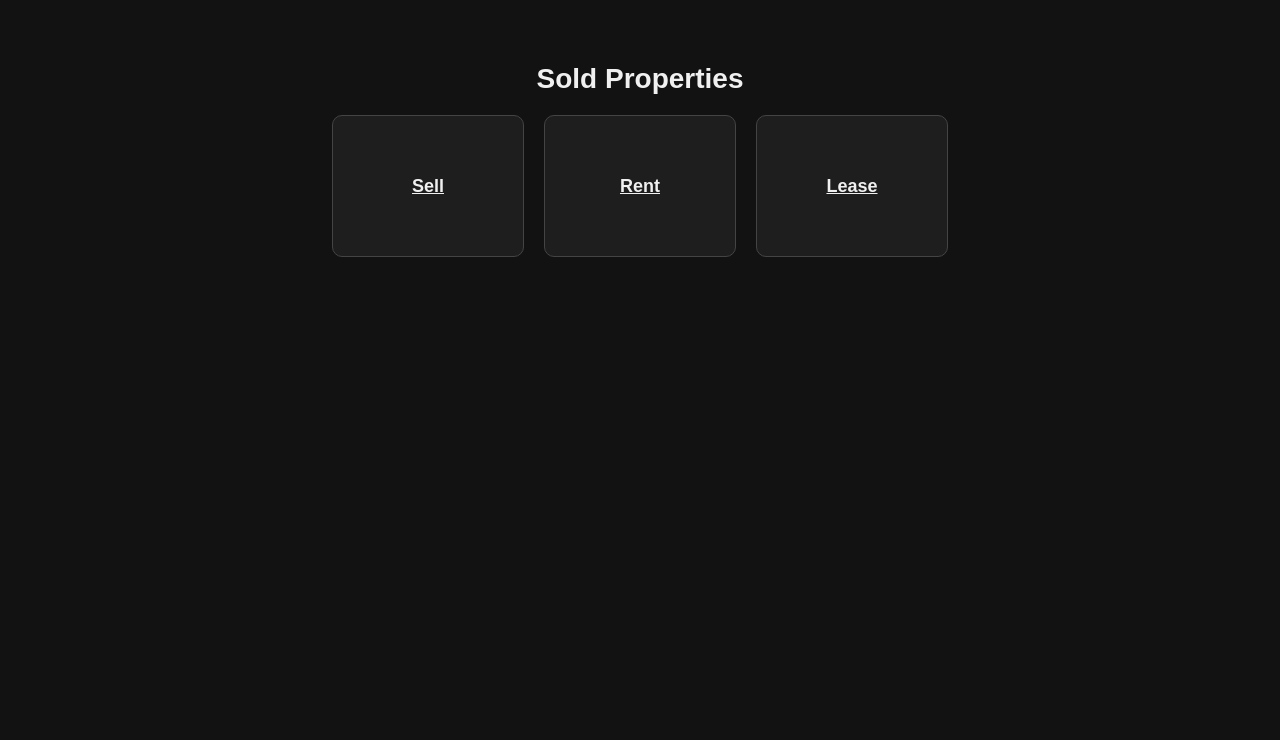
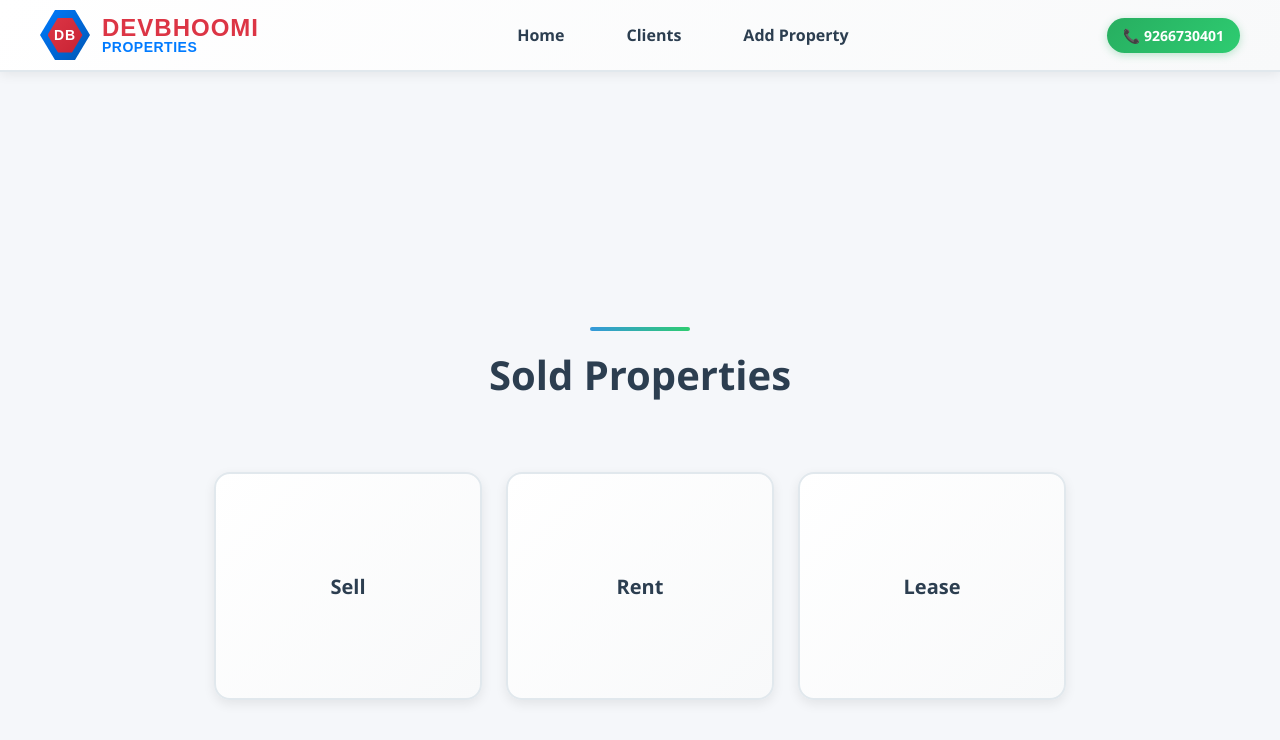
Before and after one commit to ajaykhatidev/property-managment-frontend, a React (Vite) app: page /sold in a window 1280 px wide. Shown: the top 740 px of the page. Built offline with nearby package versions, Linux system fonts and the light colour scheme.

Commit message:
Updated App.jsx

```diff
--- a/src/App.css
+++ b/src/App.css
@@ -2,9 +2,9 @@
 html, body {
   margin: 0;
   padding: 0;
-  font-family: Arial, sans-serif;
-  background-color: #121212; /* Dark background */
-  color: #f0f0f0; /* Light text */
+  font-family: 'Segoe UI', Tahoma, Geneva, Verdana, sans-serif;
+  background-color: #f5f7fa;
+  color: #2c3e50;
 }
 
 /* ======================= */
@@ -12,42 +12,47 @@ html, body {
 /* ======================= */
 .home-container {
   display: flex;
-  gap: 20px;
+  gap: 24px;
   justify-content: center;
   flex-wrap: wrap;
-  margin-top: 50px;
-  padding: 0 20px;
-  min-height: 100vh; /* Full height */
+  padding: 60px 20px;
+  min-height: calc(100vh - 70px);
+  max-width: 1200px;
+  margin: 0 auto;
+  align-items: center;
 }
 
 .card {
-  padding: 20px;
-  border: 1px solid #444;
+  padding: 32px;
+  border: 2px solid #e1e8ed;
   cursor: pointer;
   text-align: center;
-  width: 150px;
-  height: 100px;
+  width: 200px;
+  height: 160px;
   display: flex;
   justify-content: center;
   align-items: center;
-  font-weight: bold;
-  font-size: 18px;
-  border-radius: 10px;
-  transition: transform 0.2s, box-shadow 0.2s, background 0.2s;
-  background-color: #1e1e1e; /* Dark card background */
-  color: #f0f0f0; /* Light text */
+  font-weight: 700;
+  font-size: 20px;
+  border-radius: 16px;
+  transition: all 0.3s ease;
+  background: linear-gradient(135deg, #ffffff, #f8f9fa);
+  color: #2c3e50;
+  text-decoration: none;
+  box-shadow: 0 4px 12px rgba(0, 0, 0, 0.08);
 }
 
 .card a {
   text-decoration: none;
-  color: inherit; /* Inherit color from card */
+  color: inherit;
 }
 
-/* Hover effect */
 .card:hover {
-  transform: scale(1.05);
-  box-shadow: 0 8px 16px rgba(255, 255, 255, 0.1);
-  background-color: #333; /* Slightly lighter on hover */
+  transform: translateY(-8px);
+  box-shadow: 0 12px 28px rgba(0, 0, 0, 0.15);
+  background: linear-gradient(135deg, #3498db, #2980b9);
+  color: white;
+  border-color: #3498db;
 }
 
 /* Responsive adjustments for cards */
@@ -78,41 +83,76 @@ html, body {
 /* Add Property Form Section */
 /* ======================= */
 .add-property-container {
-  background-color: #121212;
-  color: #fff;
-  padding: 30px;
+  background-color: #f5f7fa;
+  color: #2c3e50;
+  padding: 40px 20px;
   min-height: 100vh;
 }
 
 .add-property-container h2 {
   text-align: center;
-  margin-bottom: 30px;
+  margin-bottom: 40px;
+  font-size: 2.5rem;
+  font-weight: 700;
+  color: #2c3e50;
+  position: relative;
+  display: inline-block;
+  width: 100%;
+  padding: 20px 0;
+}
+
+.add-property-container h2::before {
+  content: '';
+  position: absolute;
+  top: 0;
+  left: 50%;
+  transform: translateX(-50%);
+  width: 100px;
+  height: 4px;
+  background: linear-gradient(90deg, #3498db, #2ecc71);
+  border-radius: 2px;
 }
 
 .add-property-form {
-  max-width: 600px;
+  max-width: 700px;
   margin: 0 auto;
   display: flex;
   flex-direction: column;
-  gap: 20px;
+  gap: 24px;
+  background: white;
+  padding: 40px;
+  border-radius: 16px;
+  box-shadow: 0 4px 20px rgba(0, 0, 0, 0.08);
+  border: 1px solid #e1e8ed;
 }
 
 .add-property-form label {
   display: flex;
   flex-direction: column;
-  font-weight: bold;
-  font-size: 16px;
+  font-weight: 600;
+  font-size: 15px;
+  color: #2c3e50;
 }
 
 .add-property-form input,
 .add-property-form textarea,
 .add-property-form select {
-  margin-top: 5px;
-  padding: 10px;
-  border-radius: 5px;
-  border: none;
-  background-color: #1e1e1e;
-  color: #fff;
+  margin-top: 8px;
+  padding: 12px 16px;
+  border-radius: 8px;
+  border: 2px solid #e1e8ed;
+  background-color: #ffffff;
+  color: #2c3e50;
+  font-size: 15px;
+  transition: all 0.3s ease;
+}
+
+.add-property-form input:focus,
+.add-property-form textarea:focus,
+.add-property-form select:focus {
+  outline: none;
+  border-color: #3498db;
+  box-shadow: 0 0 0 3px rgba(52, 152, 219, 0.1);
 }
 
 .add-property-form textarea {
@@ -121,18 +161,28 @@ html, body {
 }
 
 .add-property-form button {
-  padding: 12px;
-  border-radius: 5px;
+  padding: 14px 24px;
+  border-radius: 8px;
   border: none;
-  background-color: #0066cc;
-  color: #fff;
-  font-weight: bold;
+  background: linear-gradient(135deg, #27ae60, #2ecc71);
+  color: white;
+  font-weight: 700;
+  font-size: 16px;
   cursor: pointer;
-  transition: background 0.2s;
+  transition: all 0.3s ease;
+  margin-top: 16px;
 }
 
-.add-property-form button:hover {
-  background-color: #004a99;
+.add-property-form button:hover:not(:disabled) {
+  background: linear-gradient(135deg, #229954, #27ae60);
+  transform: translateY(-2px);
+  box-shadow: 0 6px 20px rgba(39, 174, 96, 0.3);
+}
+
+.add-property-form button:disabled {
+  background: #bdc3c7;
+  cursor: not-allowed;
+  transform: none;
 }
 
 /* Responsive adjustments for form */
@@ -149,21 +199,43 @@ html, body {
 .sold-container,
 .abilable-container {
   text-align: center;
-  padding: 40px 20px;
-  min-height: 100vh;
+  padding: 60px 20px;
+  min-height: calc(100vh - 70px);
+  display: flex;
+  flex-direction: column;
+  justify-content: center;
 }
 
 .sold-container h2,
 .abilable-container h2 {
-  font-size: 28px;
-  margin-bottom: 20px;
-  color: #f0f0f0;
+  font-size: 2.5rem;
+  margin-bottom: 50px;
+  color: #2c3e50;
+  font-weight: 700;
+  position: relative;
+  display: inline-block;
+  width: 100%;
+  padding: 20px 0;
+}
+
+.sold-container h2::before,
+.abilable-container h2::before {
+  content: '';
+  position: absolute;
+  top: 0;
+  left: 50%;
+  transform: translateX(-50%);
+  width: 100px;
+  height: 4px;
+  background: linear-gradient(90deg, #3498db, #2ecc71);
+  border-radius: 2px;
 }
 
 .card-container {
   display: flex;
   justify-content: center;
-  gap: 20px;
+  gap: 24px;
   flex-wrap: wrap;
-  margin-top: 20px;
+  max-width: 1200px;
+  margin: 0 auto;
 }
--- a/src/App.jsx
+++ b/src/App.jsx
@@ -53,6 +53,7 @@ function App() {
   return (
     <Router>
       <div>
+        <Header />
         <ToastContainer
           position="top-right"
           autoClose={3000}
@@ -72,7 +73,6 @@ function App() {
           <Route path="/add-property" element={<AddProperty />} />
           <Route path="/sellSold/:type" element={<SellSold />} />
           <Route path="/rentSold/:type" element={<RentSold />} />
-          {/* <Route path="/All" element={<PropertyList />} /> */}
           <Route path="/edit-property" element={<Editproperty />} />
           <Route path="/SellAvaliable/:type" element={<SellAvaliable />} />
           <Route path="/rentAvaliable/:type" element={<RentAvaliable />} />
--- a/src/components/AddClient.css
+++ b/src/components/AddClient.css
@@ -1,8 +1,10 @@
 .add-client-container {
   max-width: 800px;
   margin: 0 auto;
-  padding: 20px;
+  padding: 40px 20px;
   font-family: 'Segoe UI', Tahoma, Geneva, Verdana, sans-serif;
+  min-height: calc(100vh - 70px);
+  background-color: #f5f7fa;
 }
 
 .add-client-container h2 {
@@ -31,9 +33,9 @@
 
 .add-client-form {
   background: #ffffff;
-  border-radius: 12px;
-  padding: 30px;
-  box-shadow: 0 4px 6px rgba(0, 0, 0, 0.07), 0 1px 3px rgba(0, 0, 0, 0.1);
+  border-radius: 16px;
+  padding: 40px;
+  box-shadow: 0 4px 20px rgba(0, 0, 0, 0.08);
   border: 1px solid #e1e8ed;
 }
 
@@ -164,23 +166,27 @@ textarea {
 }
 
 .cancel-btn {
-  background: #e74c3c;
+  background: linear-gradient(135deg, #e74c3c, #c0392b);
   color: white;
+  box-shadow: 0 2px 8px rgba(231, 76, 60, 0.3);
 }
 
 .cancel-btn:hover:not(:disabled) {
-  background: #c0392b;
-  transform: translateY(-1px);
+  background: linear-gradient(135deg, #c0392b, #a93226);
+  transform: translateY(-2px);
+  box-shadow: 0 4px 16px rgba(231, 76, 60, 0.4);
 }
 
 .submit-btn {
-  background: #27ae60;
+  background: linear-gradient(135deg, #27ae60, #2ecc71);
   color: white;
+  box-shadow: 0 2px 8px rgba(39, 174, 96, 0.3);
 }
 
 .submit-btn:hover:not(:disabled) {
-  background: #229954;
-  transform: translateY(-1px);
+  background: linear-gradient(135deg, #229954, #27ae60);
+  transform: translateY(-2px);
+  box-shadow: 0 4px 16px rgba(39, 174, 96, 0.4);
 }
 
 .cancel-btn:disabled, .submit-btn:disabled {
--- a/src/components/Client.css
+++ b/src/components/Client.css
@@ -1,20 +1,36 @@
 .client-container {
-  padding: 40px 20px;
+  padding: 60px 20px;
   max-width: 1200px;
   margin: 0 auto;
-  min-height: 100vh;
+  min-height: calc(100vh - 70px);
   display: flex;
   flex-direction: column;
   justify-content: center;
-  background-color: #121212;
+  background-color: #f5f7fa;
 }
 
 .client-container h2 {
   text-align: center;
   margin-bottom: 50px;
-  color: #f0f0f0;
+  color: #2c3e50;
   font-size: 2.5rem;
   font-weight: 700;
+  position: relative;
+  display: inline-block;
+  width: 100%;
+  padding: 20px 0;
+}
+
+.client-container h2::before {
+  content: '';
+  position: absolute;
+  top: 0;
+  left: 50%;
+  transform: translateX(-50%);
+  width: 100px;
+  height: 4px;
+  background: linear-gradient(90deg, #3498db, #2ecc71);
+  border-radius: 2px;
 }
 
 .client-cards {
@@ -26,26 +42,26 @@
 }
 
 .client-cards .card {
-  background: #1e1e1e;
-  border: 2px solid #444;
-  border-radius: 15px;
-  padding: 40px 30px;
+  background: linear-gradient(135deg, #ffffff, #f8f9fa);
+  border: 2px solid #e1e8ed;
+  border-radius: 16px;
+  padding: 48px 40px;
   text-align: center;
   text-decoration: none;
-  color: #f0f0f0;
+  color: #2c3e50;
   font-size: 1.3rem;
-  font-weight: 600;
+  font-weight: 700;
   transition: all 0.3s ease;
-  box-shadow: 0 4px 15px rgba(0, 0, 0, 0.3);
-  min-width: 200px;
+  box-shadow: 0 4px 16px rgba(0, 0, 0, 0.08);
+  min-width: 220px;
   flex: 0 0 auto;
 }
 
 .client-cards .card:hover {
   transform: translateY(-8px);
-  box-shadow: 0 12px 30px rgba(0, 0, 0, 0.4);
+  box-shadow: 0 12px 32px rgba(0, 0, 0, 0.15);
   border-color: #3498db;
-  background: #2a2a2a;
+  background: linear-gradient(135deg, #f8f9fa, #ffffff);
 }
 
 .client-cards .add-card {
--- a/src/components/Header.css
+++ b/src/components/Header.css
@@ -1,10 +1,10 @@
 .app-header {
   background: linear-gradient(135deg, #ffffff, #f8f9fa);
-  border-bottom: 2px solid #e0e0e0;
-  box-shadow: 0 2px 10px rgba(0, 0, 0, 0.1);
+  border-bottom: 2px solid #e1e8ed;
+  box-shadow: 0 2px 12px rgba(0, 0, 0, 0.08);
   position: sticky;
   top: 0;
-  z-index: 100;
+  z-index: 1000;
 }
 
 .header-container {
@@ -34,7 +34,7 @@
 
 .nav-link {
   text-decoration: none;
-  color: #333;
+  color: #2c3e50;
   font-weight: 600;
   font-size: 16px;
   padding: 8px 16px;
@@ -44,13 +44,13 @@
 }
 
 .nav-link:hover {
-  color: #007bff;
-  background-color: rgba(0, 123, 255, 0.1);
+  color: #3498db;
+  background-color: rgba(52, 152, 219, 0.1);
 }
 
 .nav-link.active {
-  color: #007bff;
-  background-color: rgba(0, 123, 255, 0.15);
+  color: #3498db;
+  background-color: rgba(52, 152, 219, 0.15);
 }
 
 .header-actions {
@@ -66,19 +66,19 @@
 }
 
 .phone-number {
-  background: linear-gradient(135deg, #28a745, #20c997);
+  background: linear-gradient(135deg, #27ae60, #2ecc71);
   color: white;
   padding: 8px 16px;
   border-radius: 20px;
   font-weight: 600;
   font-size: 14px;
-  box-shadow: 0 2px 8px rgba(40, 167, 69, 0.3);
-  transition: transform 0.3s ease;
+  box-shadow: 0 2px 8px rgba(39, 174, 96, 0.3);
+  transition: all 0.3s ease;
 }
 
 .phone-number:hover {
   transform: translateY(-2px);
-  box-shadow: 0 4px 15px rgba(40, 167, 69, 0.4);
+  box-shadow: 0 4px 15px rgba(39, 174, 96, 0.4);
 }
 
 /* Mobile Responsive */
--- a/src/components/ViewClient.css
+++ b/src/components/ViewClient.css
@@ -2,8 +2,10 @@
 .view-client-container {
   max-width: 1200px;
   margin: 0 auto;
-  padding: 20px;
+  padding: 40px 20px;
   font-family: 'Segoe UI', Tahoma, Geneva, Verdana, sans-serif;
+  min-height: calc(100vh - 70px);
+  background-color: #f5f7fa;
 }
 
 /* Header Section */
--- a/src/index.css
+++ b/src/index.css
@@ -0,0 +1,18 @@
+* {
+  margin: 0;
+  padding: 0;
+  box-sizing: border-box;
+}
+
+html, body {
+  margin: 0;
+  padding: 0;
+  font-family: 'Segoe UI', Tahoma, Geneva, Verdana, sans-serif;
+  background-color: #f5f7fa;
+  color: #2c3e50;
+  line-height: 1.6;
+}
+
+#root {
+  min-height: 100vh;
+}
```
Also changed, not shown: src/components/Sold.css (+63 -23 lines).
